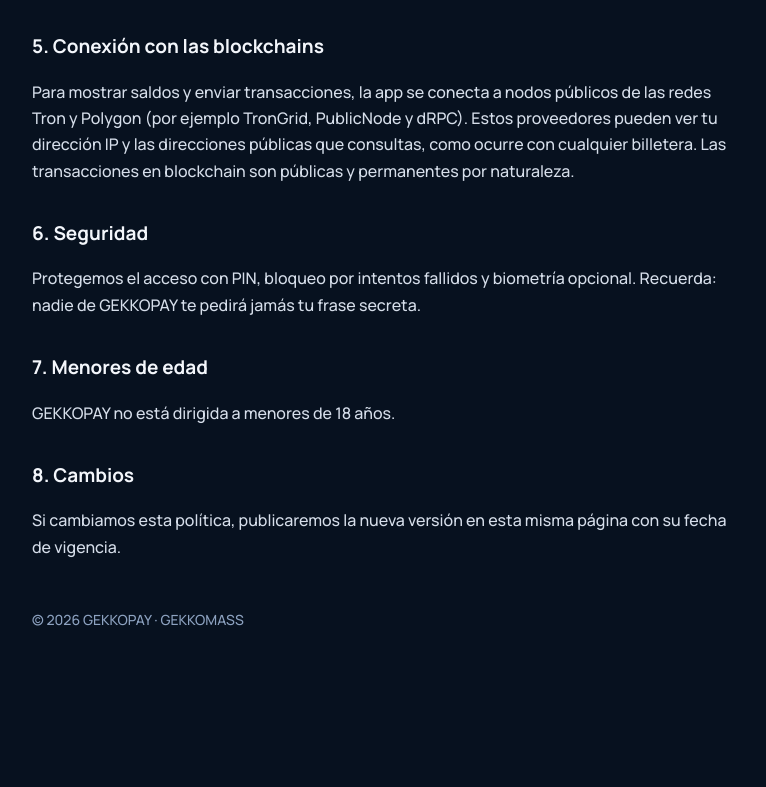
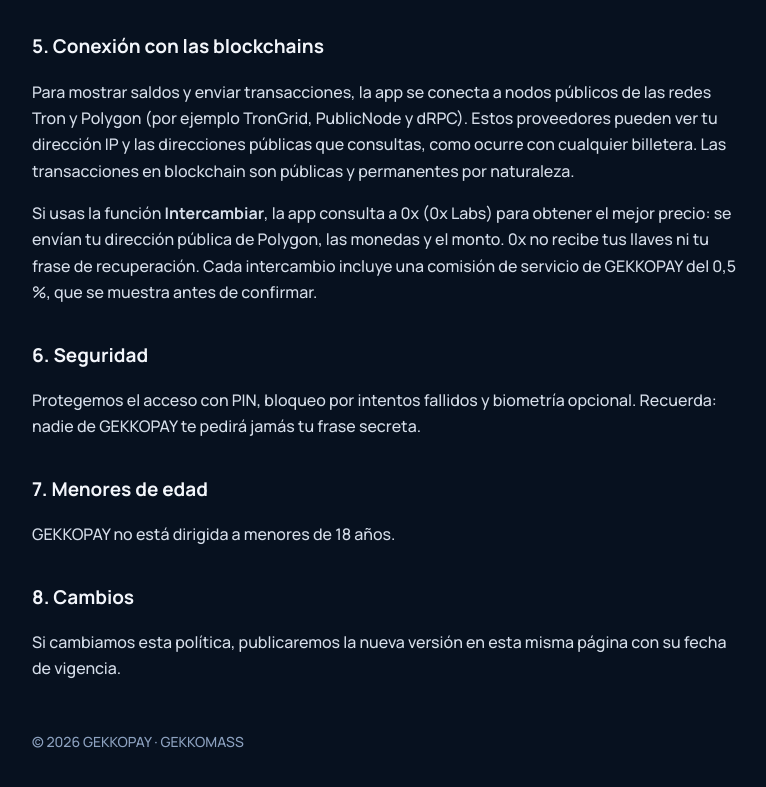
Before and after one commit to GEKKOMASS/gekkopay-web, a plain HTML site: page privacidad.html in a window 1280 px wide. Shown: the part 1061-1848 px from the top of the page, without its empty margins (250-1016 px from the left). Before the commit the page ends 1756 px from the top, so only its background shows below. Drawn offline with Linux system fonts and the light colour scheme.

Commit message:
Privacidad: intercambio con 0x y comisión de 0,5 %
Co-Authored-By: Claude Opus 5.5 <noreply@anthropic.com>
Claude-Session: https://claude.ai/code/session_01WNzxeAUJ78h5GPhuMR3ng7

```diff
--- a/privacidad.html
+++ b/privacidad.html
@@ -59,6 +59,7 @@
 
   <h2>5. Conexión con las blockchains</h2>
   <p>Para mostrar saldos y enviar transacciones, la app se conecta a nodos públicos de las redes Tron y Polygon (por ejemplo TronGrid, PublicNode y dRPC). Estos proveedores pueden ver tu dirección IP y las direcciones públicas que consultas, como ocurre con cualquier billetera. Las transacciones en blockchain son públicas y permanentes por naturaleza.</p>
+  <p>Si usas la función <strong>Intercambiar</strong>, la app consulta a 0x (0x Labs) para obtener el mejor precio: se envían tu dirección pública de Polygon, las monedas y el monto. 0x no recibe tus llaves ni tu frase de recuperación. Cada intercambio incluye una comisión de servicio de GEKKOPAY del 0,5 %, que se muestra antes de confirmar.</p>
 
   <h2>6. Seguridad</h2>
   <p>Protegemos el acceso con PIN, bloqueo por intentos fallidos y biometría opcional. Recuerda: nadie de GEKKOPAY te pedirá jamás tu frase secreta.</p>
```
